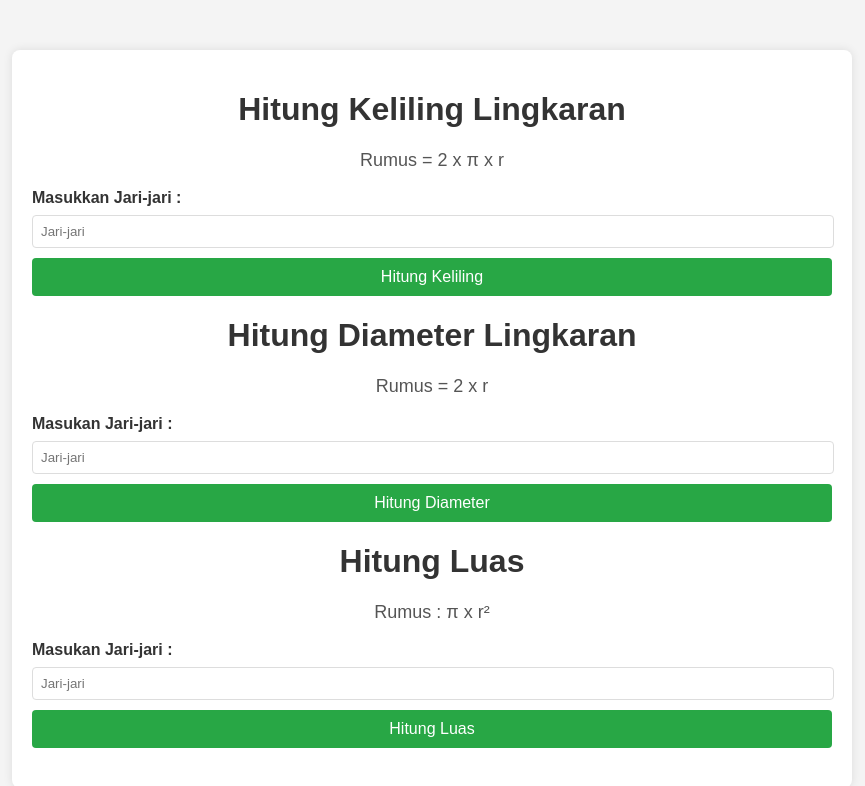
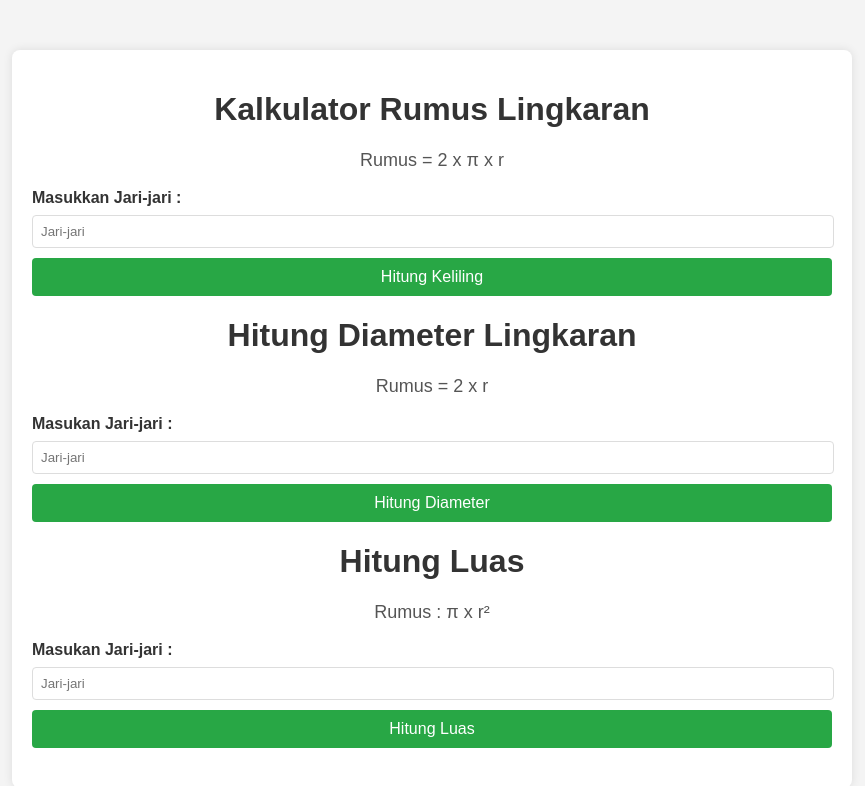
Before and after one commit to rhelzz/kalkulator-lingkaran, a plain HTML site: page index.html in a window 1280 px wide. Shown: the whole page, without its empty margins (208-1073 px from the left). Drawn offline with Linux system fonts and the light colour scheme.

Commit message:
Update index.html
Title and H1 fixed

```diff
--- a/index.html
+++ b/index.html
@@ -3,13 +3,13 @@
 <head>
     <meta charset="UTF-8">
     <meta name="viewport" content="width=device-width, initial-scale=1.0">
-    <title>Hitung Diameter Lingkaran</title>
+    <title>Circle Calculator</title>
     <link rel="stylesheet" href="style.css">
 </head>
 <body>
     <div class="container">
         <div class="section">
-            <h1>Hitung Keliling Lingkaran</h1>
+            <h1>Kalkulator Rumus Lingkaran</h1>
             <p>Rumus = 2 x π x r</p>
             <label for="radiusKeliling">Masukkan Jari-jari :</label>
             <input type="number" id="radiusKeliling" placeholder="Jari-jari" class="form" />
```
